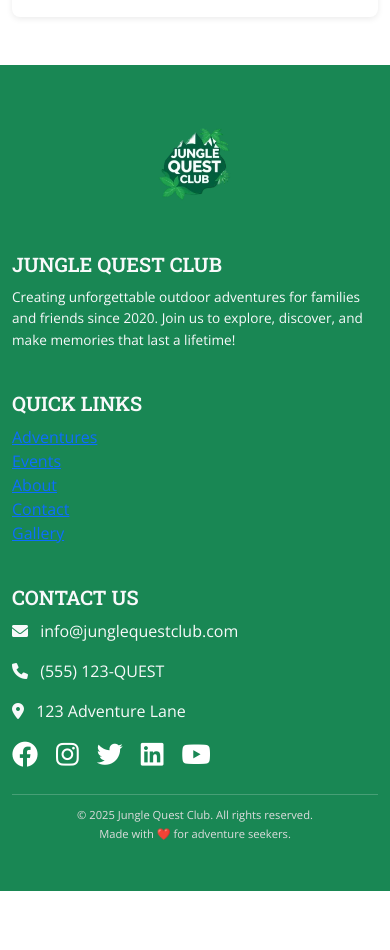
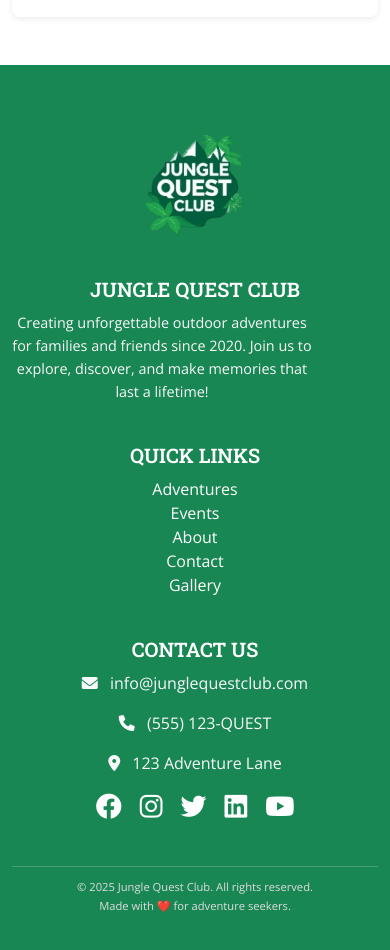
Before and after one commit to boneyphilip/Duplicate-jungle-quest-club, a plain HTML site: page index.html in a window 390 px wide. Shown: the part 7508-8458 px from the top of the page. Before the commit the page ends 8399 px from the top, so only its background shows below. Drawn offline with nearby package versions, Linux system fonts and the light colour scheme.

Commit message:
Fix footer logo spacing and size, link navbar and footer logos to homepage

```diff
--- a/assets/css/styles.css
+++ b/assets/css/styles.css
@@ -51,13 +51,16 @@ nav#navbar.scrolled {
   text-transform: uppercase;
   font-weight: 600;
   color: rgba(255,255,255,0.9) !important;
-  text-shadow: 1px 1px 4px rgba(0,0,0,0.6);
-  transition: color 0.3s ease;
+  transition: color 0.3s ease, text-shadow 0.3s ease;
 }
 
 .navbar-nav .nav-link.active {
-  color: var(--primary-color) !important;
-  border-bottom: 2px solid var(--primary-color);
+  color: #f5d313 !important;
+  border-bottom: 2px solid #f5d313;
+}
+
+.navbar-nav .nav-link:hover {
+  color: #f5d313 !important;
 }
 
 .navbar .custom-button-filled {
@@ -269,8 +272,10 @@ footer {
 }
 
 .footer-logo {
-  height: 100px;
-  margin-bottom: 15px;
+  height: 140px;      /* increased size */
+  width: auto;
+  display: block;
+  margin: 0 auto;
 }
 
 .footer-heading {
@@ -278,11 +283,22 @@ footer {
   text-transform: uppercase;
   font-family: var(--primary-font);
   margin-bottom: 10px;
+  color: #fff;
 }
 
 .footer-about {
-  font-size: 0.85rem;
+   margin-top: 5px;   /* reduce extra spacing */
+  max-width: 300px;
+  font-size: 0.9rem;
   line-height: 1.6;
+}
+
+footer .col-md-3:first-child {
+  display: flex;
+  flex-direction: column;
+  align-items: center;    /* logo centered */
+  justify-content: flex-start;
+  gap: 10px;              /* small space only */
 }
 
 .footer-social {
@@ -291,15 +307,25 @@ footer {
   margin-top: 12px;
 }
 
+footer a {
+  color: #fff; /* white links */
+  text-decoration: none;
+  transition: color 0.3s ease;
+}
+
+footer a:hover {
+  color: #f5d313; /* yellow */
+  text-decoration: none;
+}
+
 .footer-social a {
   color: #fff;
   font-size: 1.3rem;
-  transition: transform 0.3s, color 0.3s;
 }
 
 .footer-social a:hover {
-  color: var(--primary-color);
-  transform: scale(1.2);
+  color: #f5d313;
+  transform: scale(1.2);;
 }
 
 .footer-bottom {
@@ -311,6 +337,17 @@ footer {
   color: #ddd;
 }
 
+/* Mobile fix for alignment */
+@media (max-width: 768px) {
+  footer .col-md-3 {
+    text-align: center;
+    margin-bottom: 20px;
+  }
+
+  .footer-social {
+    justify-content: center;
+  }
+}
 /* =========================================================
    10. RESPONSIVE
    ========================================================= */
--- a/index.html
+++ b/index.html
@@ -418,8 +418,11 @@
 
                 <!-- Logo Column -->
                 <div class="col-md-3 text-center text-md-start mb-4 mb-md-0">
-                    <img src="assets/images/android-chrome-192x192.webp" alt="Jungle Quest Club logo" class="footer-logo">
+  <a href="index.html#home">
+    <img src="assets/images/android-chrome-192x192.webp" alt="Jungle Quest Club logo" class="footer-logo">
+  </a>
                 </div>
+
 
                 <!-- About Column -->
                 <div class="col-md-3 mb-4 mb-md-0">
```
